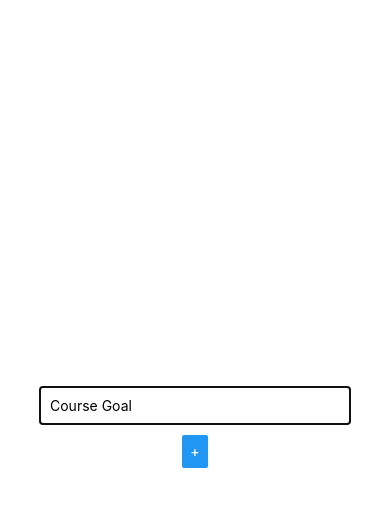
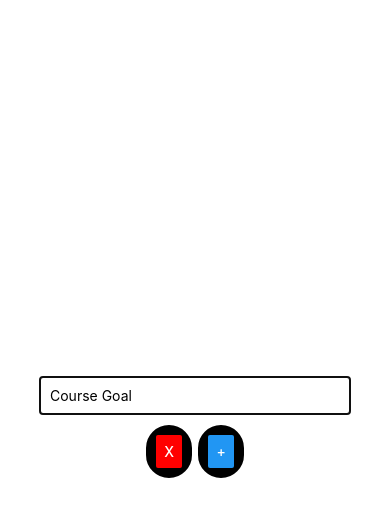
Before and after one commit to stephangriesel/appextend-reactnative, a React Native app: screen / in a window 390 px wide. Both pictures are taken after a click on the button "ADD NEW GOAL". Shown: the top 516 px of the page. Built offline with nearby package versions, Linux system fonts and the light colour scheme.

Commit message:
style button

```diff
--- a/App.js
+++ b/App.js
@@ -8,19 +8,30 @@ export default function App() {
   const [isAddMode, setIsAddMode] = useState(false);
 
   const addGoalHandler = goalTitle => {
-    setCourseGoals(currentGoals => [...courseGoals, { id: Math.random().toString(), value: goalTitle }]);
+    setCourseGoals(currentGoals => [
+      ...courseGoals,
+      { id: Math.random().toString(), value: goalTitle }]);
+    setIsAddMode(false);
   }
 
   const removeGoalHandler = goalId => {
     setCourseGoals(currentGoals => {
       return currentGoals.filter((goal) => goal.id !== goalId);
     });
+  };
+
+  const cancelGoalAdditionHandler = () => {
+    setIsAddMode(false);
   }
 
   return (
     <View style={styles.screen}>
       <Button title="Add new goal" onPress={() => setIsAddMode(true)} />
-      <GoalInput visible={isAddMode} onAddGoal={addGoalHandler} />
+      <GoalInput
+        visible={isAddMode}
+        onAddGoal={addGoalHandler}
+        onCancel={cancelGoalAdditionHandler}
+      />
       <FlatList
         keyExtractor={(item, index) => item.id}
         data={courseGoals}
--- a/components/GoalInput.js
+++ b/components/GoalInput.js
@@ -8,6 +8,11 @@ const GoalInput = props => {
         setEnteredGoal(enteredText)
     };
 
+    const addGoalHandler = () => {
+        props.onAddGoal(enteredGoal);
+        setEnteredGoal('');
+    }
+
     return (
         <Modal visible={props.visible} animationType="slide">
             <View style={styles.inputContainer}>
@@ -17,7 +22,14 @@ const GoalInput = props => {
                     onChangeText={goalInputHandler}
                     value={enteredGoal}
                 />
-                <Button title="+" onPress={props.onAddGoal.bind(this, enteredGoal)} />
+                <View style={styles.buttonContainer}>
+                    <View style={styles.button}>
+                        <Button title="X" color="red" onPress={props.onCancel} />
+                    </View>
+                    <View style={styles.button}>
+                        <Button style={styles.button} title="+" onPress={addGoalHandler} />
+                    </View>
+                </View>
             </View>
         </Modal>
     );
@@ -36,6 +48,15 @@ const styles = StyleSheet.create({
         padding: 10,
         margin: 10
     },
+    buttonContainer: {
+        flexDirection: 'row',
+        justifyContent: 'space-between',
+        width: '25%'
+    },
+    button: {
+        borderRadius: 50,
+        borderWidth: 10
+    }
 })
 
 export default GoalInput;
```
